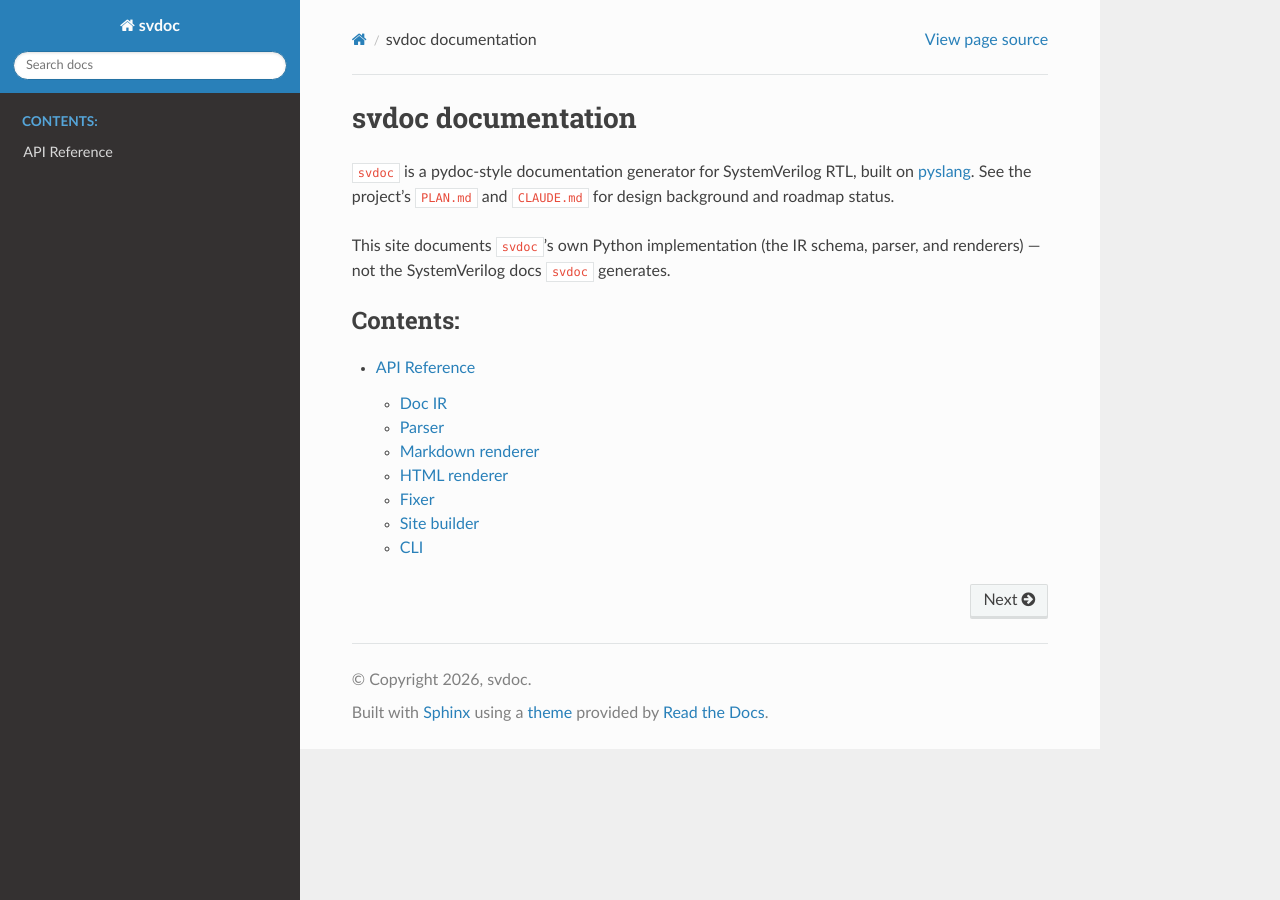
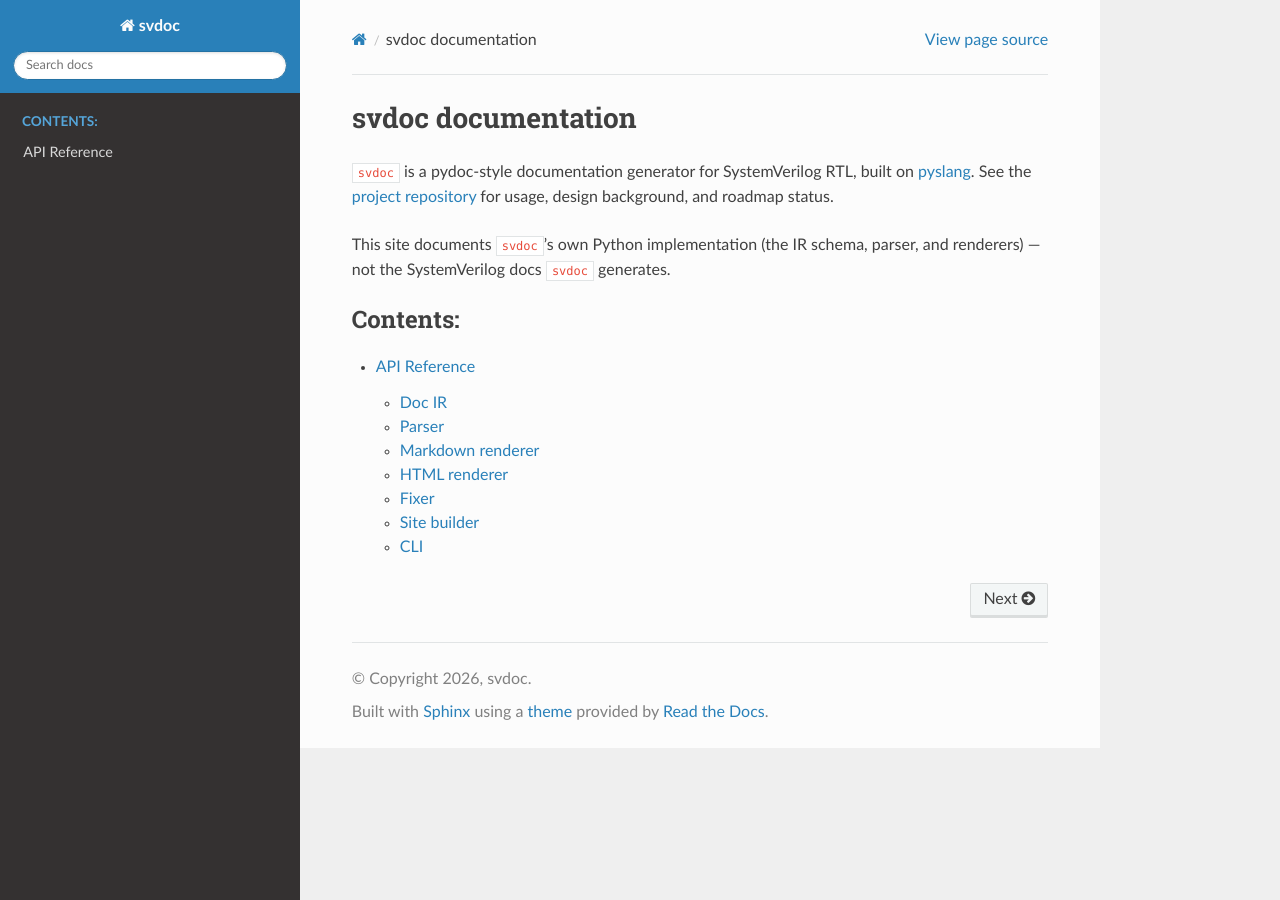
Before and after one commit to mtanneer/frameworks.sv.svdoc, a Sphinx documentation site: the page built from docs/index.rst, in a window 1280 px wide. Built offline with Sphinx 7.4.7 and the Read the Docs theme 3.1.0, drawn with Linux system fonts in a browser that asks for light colours.

Commit message:
Point Sphinx docs index at repo instead of internal PLAN.md/CLAUDE.md (#12)

```diff
--- a/docs/index.rst
+++ b/docs/index.rst
@@ -7,8 +7,9 @@ svdoc documentation
 ===================
 
 ``svdoc`` is a pydoc-style documentation generator for SystemVerilog RTL,
-built on `pyslang <https://pypi.org/project/pyslang/>`_. See the project's
-``PLAN.md`` and ``CLAUDE.md`` for design background and roadmap status.
+built on `pyslang <https://pypi.org/project/pyslang/>`_. See the
+`project repository <https://github.com/mtanneer/frameworks.sv.svdoc>`_
+for usage, design background, and roadmap status.
 
 This site documents ``svdoc``'s own Python implementation (the IR schema,
 parser, and renderers) — not the SystemVerilog docs ``svdoc`` generates.
```
